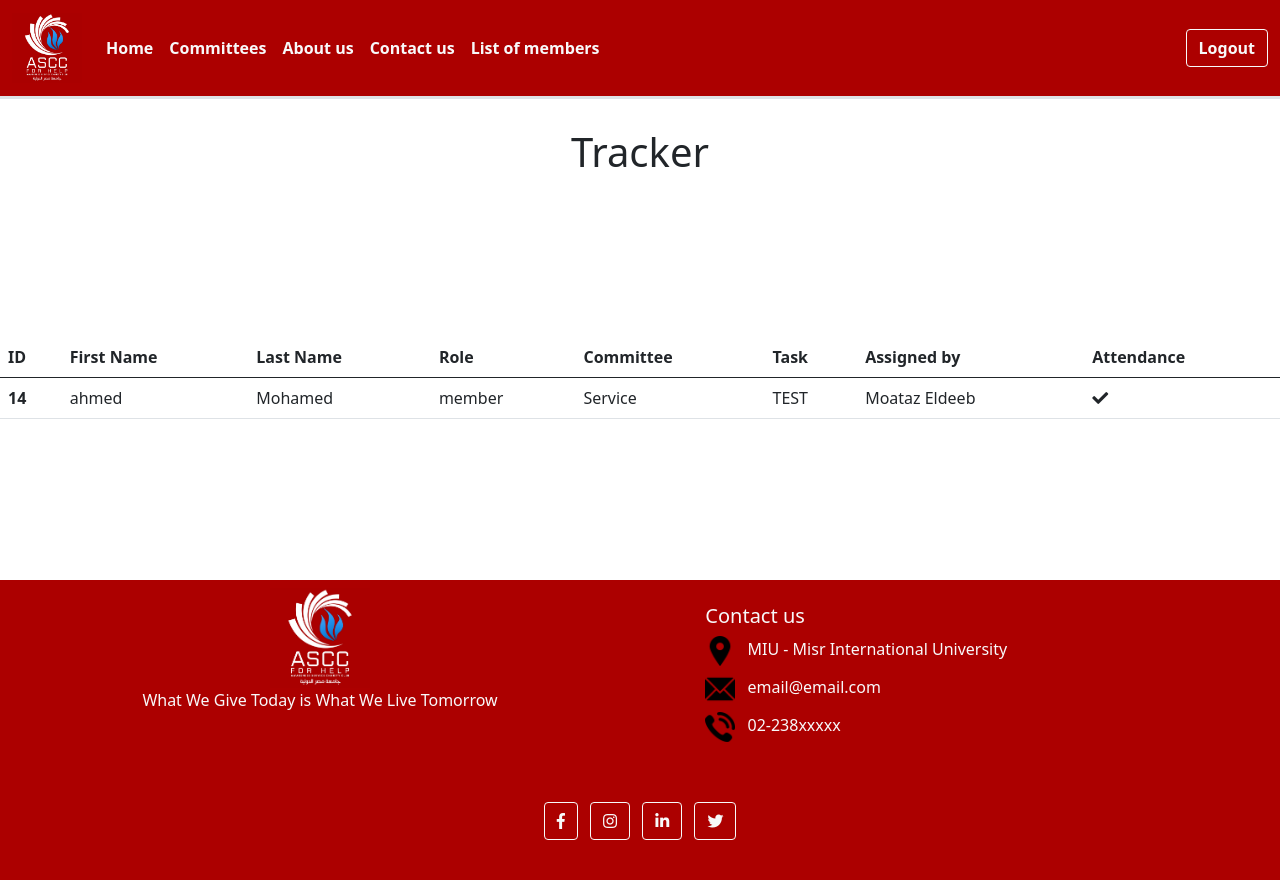
After one commit to mourra950/Project-Agile-CSE233, a Django app: page /tracker in a window 1280 px wide. The commit adds this page. Run offline with Django 4.2, Linux system fonts and the light colour scheme; a user stored in the database is signed in; data comes from the database, SQL or seed files in the repository; both versions use the stored data as it was after the commit; some libraries are stand-ins or nearby versions.

Commit message:
Added show tracker page and Modified is_allowed and layout
Co-Authored-By: aya ahmad gamal <71007442+Aya-gamal2211@users.noreply.github.com>
Co-Authored-By: Shaimaa-moh <93445956+Shaimaa-moh@users.noreply.github.com>
Co-Authored-By: Omar Mohamed <64339763+mourra950@users.noreply.github.com>
Co-Authored-By: ranawalid <103863926+ranawalid@users.noreply.github.com>

```diff
--- a/Agile/Asec/Templates/Announcements/admin_page.html
+++ b/Agile/Asec/Templates/Announcements/admin_page.html
@@ -21,5 +21,5 @@
       <a href="{% url 'list' %}">Show all memebers</a>
      </div>
    </form>
-
+</div>
 {% endblock %}
--- a/Agile/Asec/Templates/Committee/main.html
+++ b/Agile/Asec/Templates/Committee/main.html
@@ -2,7 +2,7 @@
 {% load static%}
 {% block content %}
 
-    <div
+<div
 	class="container h-auto my-5 p-3 text-light text-center"
 	style="background-color: rgb(172, 0, 0); border-radius: 20px;"
 >
@@ -30,6 +30,4 @@
 
 </div>
 
-</body>
-
 {% endblock %}
--- /dev/null
+++ b/Agile/Asec/Templates/Committee/show_tracker.html
@@ -0,0 +1,43 @@
+{% extends "General/layout.html" %}
+{% block content %}
+
+
+<h1 class="my-5 text-center">Tracker</h1>
+
+<table class="table mb-5">
+  <thead>
+    <tr>
+      <th scope="col">ID</th>
+      <th scope="col">First Name</th>
+      <th scope="col">Last Name</th>
+      <th scope="col">Role</th>
+      <th scope="col">Committee</th>
+      <th scope="col">Task</th>
+      <th scope="col">Assigned by</th>
+      <th scope="col">Attendance</th>
+    </tr>
+  </thead>
+  <tbody>
+    {% for tracker in trackers%}
+      <tr>
+        <th scope="row">{{tracker.assigned_to.id}}</th>
+        <td>{{tracker.assigned_to.first_name}}</td>
+        <td>{{tracker.assigned_to.last_name}}</td>
+        <td>{{tracker.assigned_to.roleId.name}}</td>
+        <td>{{tracker.assigned_to.committeeId.name}}</td>
+        <td>{{tracker.task}}</td>
+        <td>{{tracker.assigned_by.first_name}} {{tracker.assigned_by.last_name}}</td>
+        {% if tracker.attendance %}
+          <td class="text_center"><i class="fas fa-check"></i></td>
+        {% else %}
+        <td><i class="fas fa-times" width="20px"></i></td>
+        {% endif %}
+
+
+      </tr>
+    {% endfor %}
+
+  </tbody>
+</table>
+
+{% endblock %}
--- a/Agile/Asec/Templates/General/layout.html
+++ b/Agile/Asec/Templates/General/layout.html
@@ -11,6 +11,14 @@
 			crossorigin="anonymous"
 		/>
 		<link rel="stylesheet" href="//use.fontawesome.com/releases/v5.0.7/css/all.css">
+		<style>
+			.flex-wrapper {
+				display: flex;
+				min-height: 100vh;
+				flex-direction: column;
+				justify-content: space-between;
+			}
+		</style>
 	</head>
 
 	<body>
@@ -69,6 +77,7 @@
 				</div>
 			</div>
 		</nav>
+		<div class="flex-wrapper">
 		{% block content %}
 
         {% endblock %}
@@ -121,9 +130,14 @@
 					><i class="fab fa-linkedin-in"></i
 				></a>
 
+
+				<a class="btn btn-outline-light btn-floating m-1" href="https://twitter.com/ASCCFORHELP" role="button" target="_blank"
+					><i class="fab fa-twitter"></i
+				></a>
 			</div>
-			  <!-- Social media -->
 		</footer>
+	</div>
+
 
 		<script
 			src="https://cdn.jsdelivr.net/npm/bootstrap@5.0.2/dist/js/bootstrap.bundle.min.js"
--- a/Agile/Asec/static/styles/general.css
+++ b/Agile/Asec/static/styles/general.css
@@ -3,3 +3,10 @@ body {
 	padding-top: 80px;
 	background-color: rgb(250, 250, 250);
 }
+
+.flex-wrapper {
+	display: flex;
+	min-height: 100vh;
+	flex-direction: column;
+	justify-content: space-between;
+}
--- a/Agile/Asec/urls.py
+++ b/Agile/Asec/urls.py
@@ -19,7 +19,7 @@ urlpatterns=[
     path('delete/<int:id>', views.delete, name='delete'),
     path('update/<int:id>', views.update, name='update'),
 
-    path("submit_form", views.Show_form, name="submit_form"), # Msh fahemha
+    path("tracker", views.tracker, name="tracker"), # Msh fahemha
     path("admin_view", views.admin, name="admin_view")
 
 
--- a/Agile/Asec/views.py
+++ b/Agile/Asec/views.py
@@ -24,10 +24,13 @@ class NewTaskForm(forms.Form):
 
 
 def is_allowed(request, urlName):
-    roleId = Role.objects.get(id= request.user.roleId.pk)
-    url = Urls.objects.get(name= urlName)
+    if request.user.is_anonymous:
+        return False
+    else:
+        roleId = Role.objects.get(id= request.user.roleId.pk)
+        url = Urls.objects.get(name= urlName)
 
-    return url.role_set.filter(pk=roleId.pk).exists()
+        return url.role_set.filter(pk=roleId.pk).exists()
 
 def login_view(request):
     if request.method == "POST":
@@ -163,6 +166,7 @@ def create_form(request):
         return HttpResponse("<h2>Page requires admin previliges</h2>")
 
 
+
 def show_announcements(request):
     if request.method == 'GET':
         return render(request, "Announcements/announcements.html")
@@ -170,11 +174,16 @@ def show_announcements(request):
 def about_us_view(request):
     if request.method == 'GET':
         return render(request, "General/about_us.html")
-tasks=[ ]
-def Show_form(request):
-    return render(request, "Committee/Show_submission.html", {
-        "tasks": tasks
-    })
+
+def tracker(request):
+    if is_allowed(request,'tracker'):
+
+        return render(request, "Committee/show_tracker.html", {
+            "trackers": Tracker.objects.all()
+        })
+    else:
+        return HttpResponse("<h2>Page requires admin previliges</h2>")
+
 
 def index(request):
   members = User.objects.all().values()
@@ -185,6 +194,7 @@ def index(request):
   return HttpResponse(template.render(context,request))
 
 def add(request):
+
     if request.method == 'POST':
         if is_allowed(request,'add'):
             username = request.POST["username"]
@@ -227,8 +237,9 @@ def add(request):
             return HttpResponseRedirect(reverse("announcements"))
         else:
             return HttpResponse("<h2>Page requires admin previliges</h2>")
+
     else:
-        if request.user.is_superuser:
+        if is_allowed(request,'add'):
             committees = Committee.objects.all()
 
             return render(request, "Admin/Add_member.html", {
@@ -237,6 +248,7 @@ def add(request):
             })
         else:
             return HttpResponse("<h2>Page requires admin previliges</h2>")
+
 
 
 
@@ -275,15 +287,12 @@ def update(request,id):
 
 
 def list_members(request):
-
-    if not request.user.is_anonymous:
-        if is_allowed(request,'list'):
-            members = User.objects.all()
-            return render(request,"Admin/List_of_members.html",{"members": members})
-        else:
-            return HttpResponse("<h2>Page requires admin previliges</h2>")
+    if is_allowed(request,'list'):
+        members = User.objects.all()
+        return render(request,"Admin/List_of_members.html",{"members": members})
     else:
         return HttpResponse("<h2>Page requires admin previliges</h2>")
+
 
 def admin(request):
     return render(request,"Announcements/admin_page.html")
```
Also changed, not shown: Agile/Asec/Templates/Committee/Show_submission.html (deleted, +0 -9 lines), Agile/Asec/Templates/General/about_us.html (+20 -2 lines), Agile/Asec/static/pictures/charity.jpeg, Agile/db.sqlite3.
